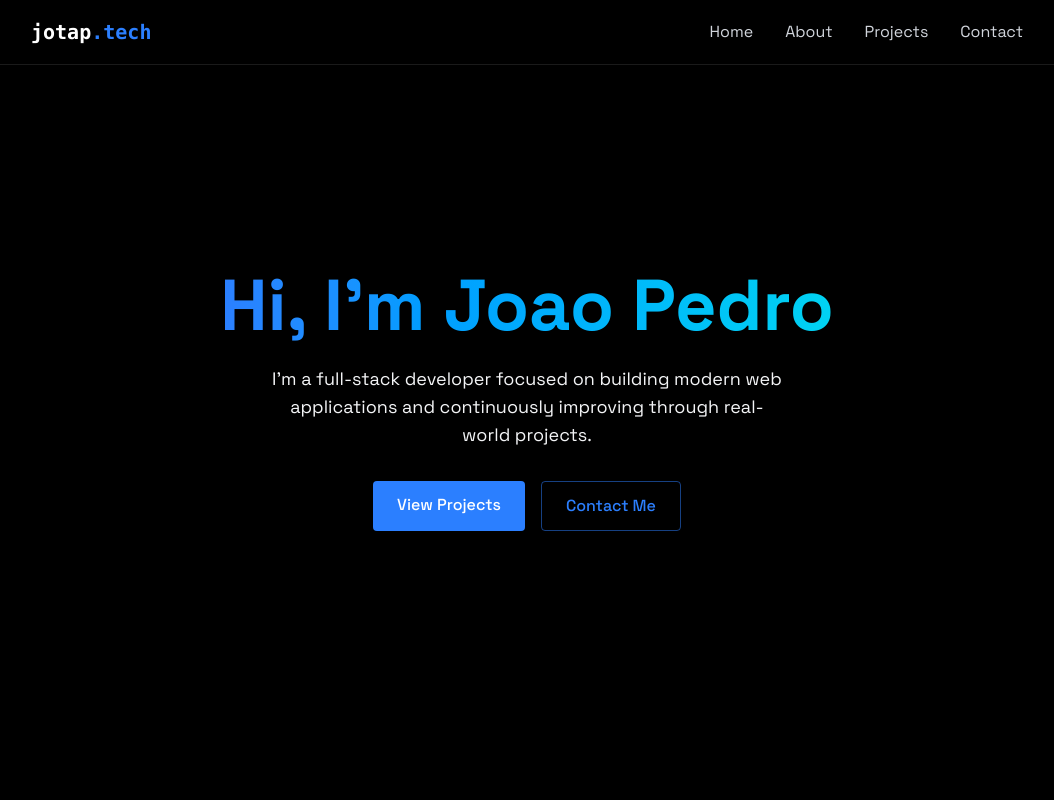
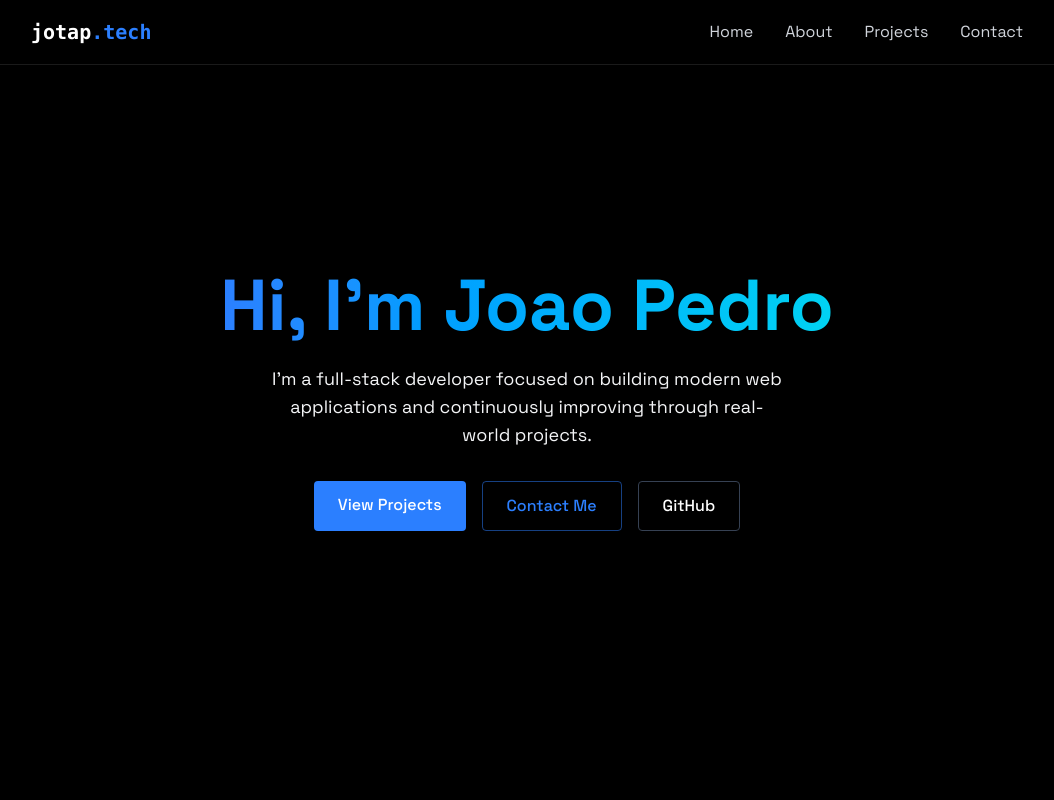
Before and after one commit to jotap-tech/jotap-portifolio, a React (Vite) app: page / in a window 1280 px wide. Shown: the top 800 px of the page, without its empty margins (113-1167 px from the left). Built offline with nearby package versions, Linux system fonts and the light colour scheme.

Commit message:
Add GitHub link to Home section

```diff
--- a/src/components/sections/Home.jsx
+++ b/src/components/sections/Home.jsx
@@ -31,6 +31,14 @@
             >
               Contact Me
             </a>
+            <a
+              href="https://github.com/jotap-tech"
+              target="_blank"
+              rel="noopener noreferrer"
+              className="border border-gray-700 text-white py-3 px-6 rounded font-medium transition-all duration-200 hover:-translate-y-0.5 hover:border-blue-500 hover:text-blue-500"
+            >
+              GitHub
+            </a>
           </div>
         </div>
       </RevealOnScroll>
```
